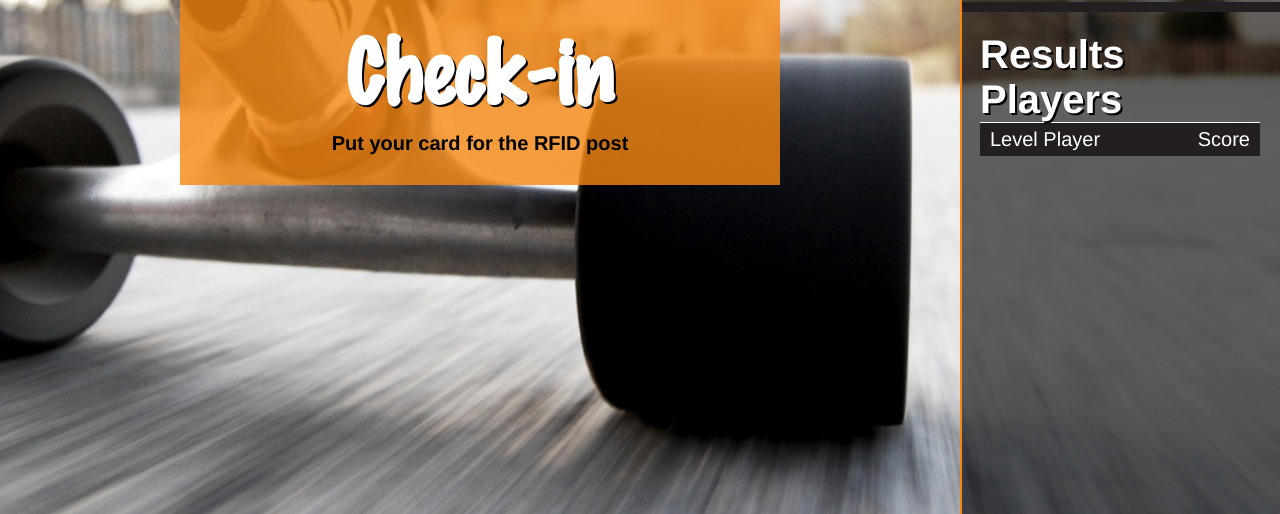
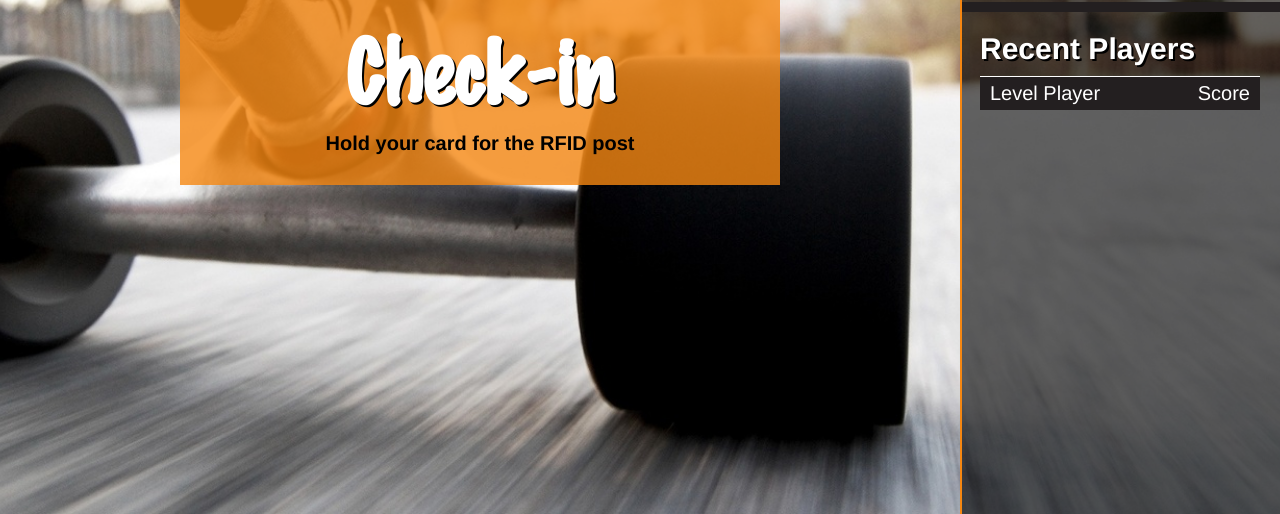
Before and after one commit to IndySix/LocalAppFrontend, a plain HTML site: page index.html in a window 1280 px wide. Shown: the part 286-800 px from the top of the page. Drawn offline with Linux system fonts and the light colour scheme; no server answers.

Commit message:
Fixed star and touch screen

```diff
--- a/app.js
+++ b/app.js
@@ -115,7 +115,7 @@ function displayChallenge(){
   //Profile
   document.getElementById("profile-pic").src = user_playing.avatarUrl;
   replaceHtmlElement("profile-name", user_playing.username);
-  replaceHtmlElement("profile-score", user_playing.levelScore);
+  replaceHtmlElement("profile-score", user_playing.levelScore > 0 ? user_playing.levelScore : 0);
   setStars(user_playing.levelScore);
 
   //Challenge info
--- a/index.html
+++ b/index.html
@@ -15,7 +15,7 @@
 		<div id="checkin-title">Beat The KING! <img src="img/kroon.png"></div>
 		<div id="checkin-content">
 			<h1>Check-in</h1>
-			<p>Put your card for the RFID post</p>
+			<p>Hold your card for the RFID post</p>
 		</div>
 	</div>
 <!-- Begin Challenge -->
@@ -117,7 +117,7 @@
 			<p id="king-score">850<span> pt</span></p>
 		</div>
 	<div id="sidebar-content">
-		<h1>Results Players</h1>
+		<h1>Recent Players</h1>
 		<p id="score-title">
 			Level Player
 			<span class="score">Score</span>
--- a/style.css
+++ b/style.css
@@ -361,6 +361,8 @@ th, td {
 #sidebar-content h1 {
 	border-bottom: 1px solid #fff;
 	text-shadow: 2px 2px #000;
+	font-size: 30px;
+	padding-bottom: 10px;
 }
 #score-title{
 	background-color: #231f20;
```
Also changed, not shown: img/star_empty.png, img/star_full.png.
